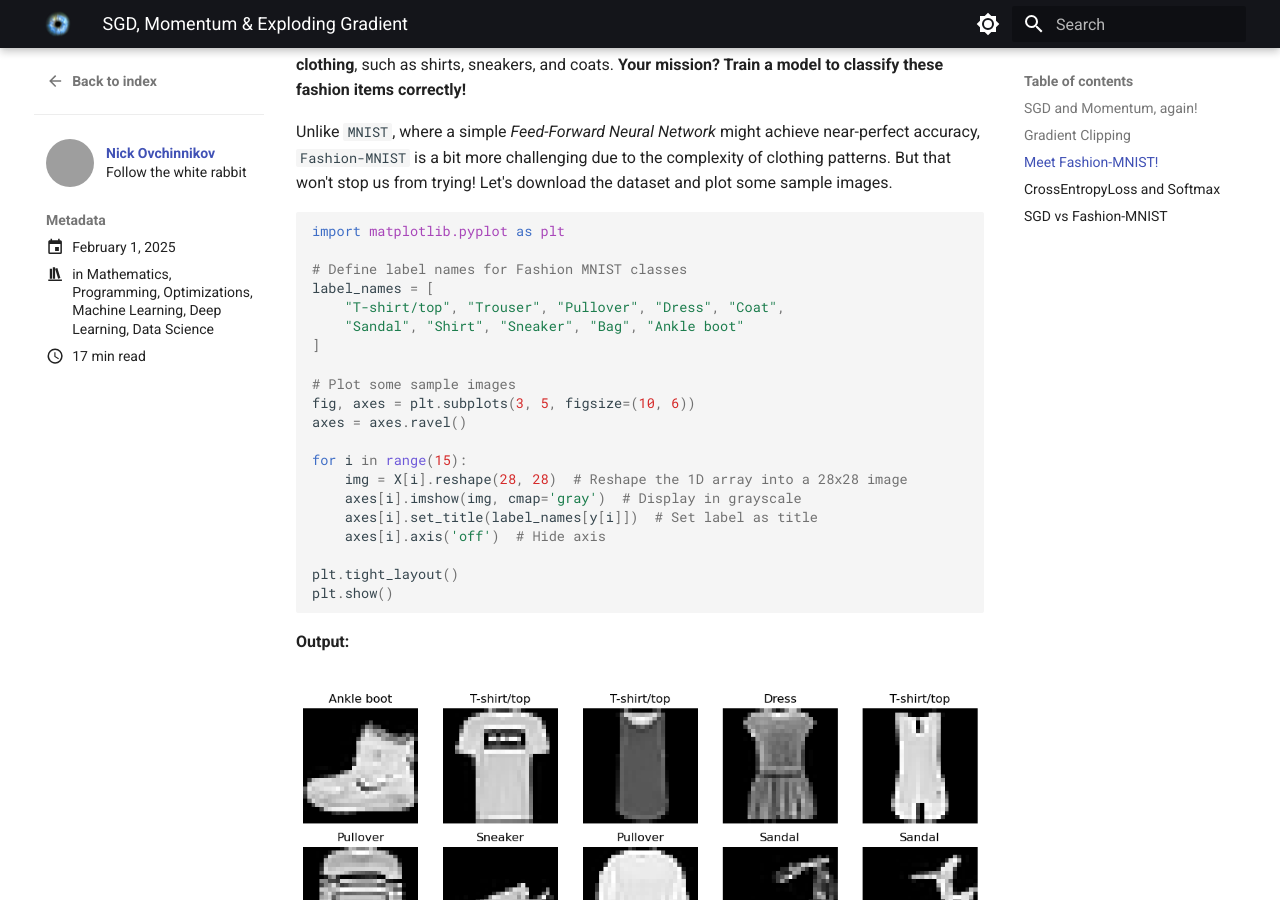
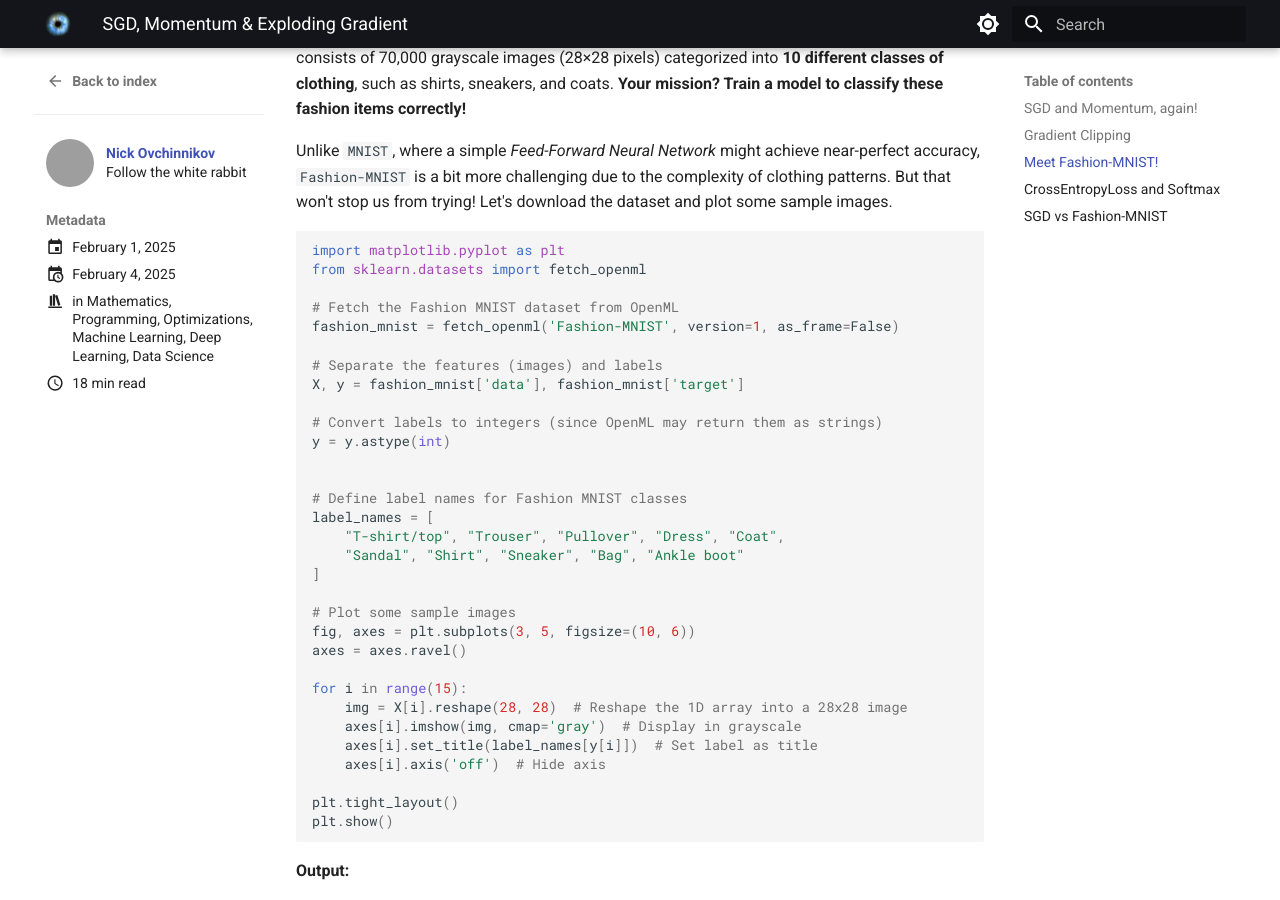
Before and after one commit to nickovchinnikov/datasatanism, an MkDocs documentation site: the page built from docs/posts/gradient_cliping_fashion_mnist.md, in a window 1280 px wide and 900 px high, scrolled down 10191 px. Built offline with MkDocs 1.6.1 and Material for MkDocs 9.7.7, drawn with Linux system fonts in a browser that asks for light colours; comment, search, counter and statistics services are not loaded; some of the changed text lies outside the part shown; grey boxes are pictures that could not be loaded.

Commit message:
Fix post Add the notebook for GradientCliping video

````diff
--- a/docs/posts/gradient_cliping_fashion_mnist.md
+++ b/docs/posts/gradient_cliping_fashion_mnist.md
@@ -5,6 +5,7 @@ authors:
   - nick
 date:
   created: 2025-02-01
+  updated: 2025-02-04
 comments: true
 categories:
   - Mathematics
@@ -422,6 +424,17 @@ Unlike `MNIST`, where a simple *Feed-Forward Neural Network* might achieve near-
 
 ```python
 import matplotlib.pyplot as plt
+from sklearn.datasets import fetch_openml
+
+# Fetch the Fashion MNIST dataset from OpenML
+fashion_mnist = fetch_openml('Fashion-MNIST', version=1, as_frame=False)
+
+# Separate the features (images) and labels
+X, y = fashion_mnist['data'], fashion_mnist['target']
+
+# Convert labels to integers (since OpenML may return them as strings)
+y = y.astype(int)
+
 
 # Define label names for Fashion MNIST classes
 label_names = [
@@ -817,6 +830,7 @@ for epoch in range(epochs):
     avg_loss = total_loss / num_batches
     print(f"Epoch {epoch+1}/{epochs}, Loss: {avg_loss:.4f}")
 
+
 # Evaluation
 y_pred = model(X_test)
 y_pred_labels = np.argmax(y_pred, axis=1)
````
Also changed, not shown: other parts of docs/posts/gradient_cliping_fashion_mnist.md (+11 -10 lines), 1 other file.
